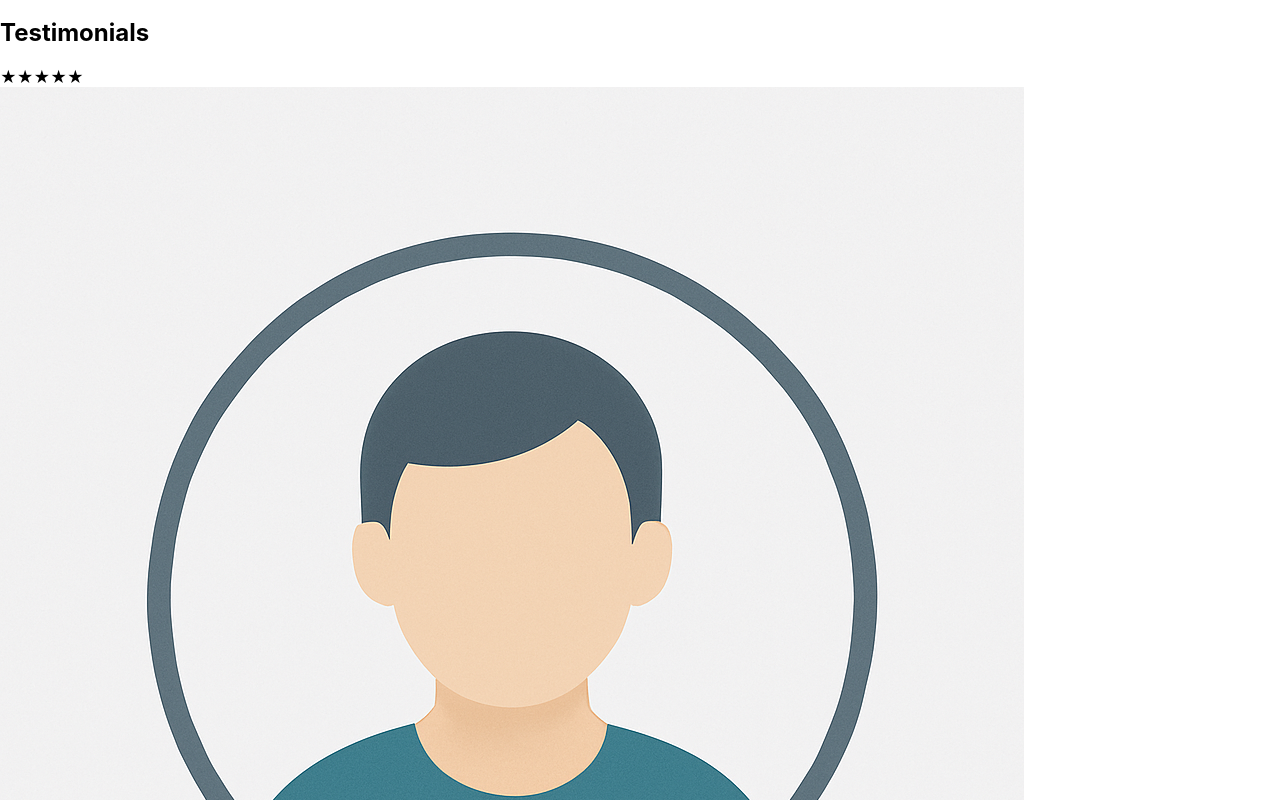
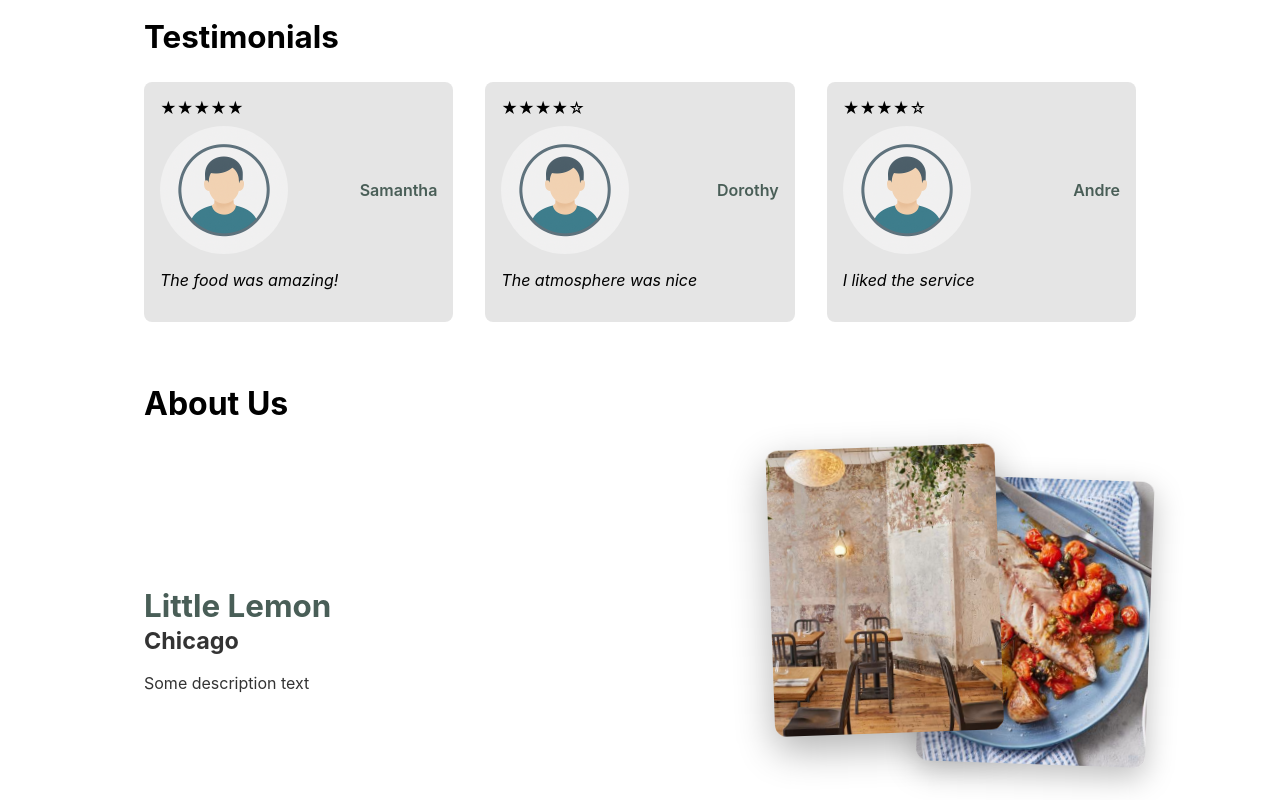
Before and after one commit to juna311/Little-Lemon-app, a React (Create React App) app: page / in a window 1280 px wide. Shown: the part 1080-1880 px from the top of the page. Built offline with nearby package versions, Linux system fonts and the light colour scheme.

Commit message:
The About section

```diff
--- a/src/About.js
+++ b/src/About.js
@@ -1,17 +1,51 @@
-import interior from "./assets/restaurantInterior.jpg"
-import food from "./assets/food.jpg"
+import interior from "./assets/restaurantInterior.jpg";
+import food from "./assets/food.jpg";
+import { useState } from "react";
 
-export default function About(){
+export default function About() {
+
+    const [front, setFront] = useState('a')
+
   return (
-        <section className="aboutSection">
-            <div className="aboutText">
+    <section className="about__section">
+      <div className="container">
+        <h2 id="about__title">About Us</h2>
+
+        <div className="about__wrapper">
+          <div className="about__content">
             <h3>Little Lemon</h3>
             <h4>Chicago</h4>
             <p>Some description text</p>
           </div>
-            <div className="aboutImg">
-                <img src={interior} alt="Little Lemon restaurant interior" />
-                <img src={food} alt="Mediterranean dish served at Little Lemon" />
+
+          <div className="about__photo">
+            <img id="interior"
+            src={interior}
+            alt="Little Lemon restaurant interior"
+            onClick={() => setFront('a')}
+            className={`about__photo--a  ${front==='a' ? 'is-front' : ''}`}
+            role="button"
+            aria-pressed={front === "a"}
+            tabIndex={0}
+            onKeyDown={(e) => {
+                if (e.key === "Enter" || e.key === " ") setFront("a");
+              }}
+            draggable="false"/>
+
+            <img id="food"
+            src={food}
+            alt="Mediterranean dish served at Little Lemon"
+            onClick={() => setFront('b')}
+            className={`about__photo--b  ${front==='b' ? 'is-front' : ''}`}
+            role="button"
+            aria-pressed={front === "b"}
+            tabIndex={0}
+            onKeyDown={(e) => {
+                if (e.key === "Enter" || e.key === " ") setFront("b");
+              }}
+            draggable="false"/>
+          </div>
+        </div>
       </div>
     </section>
   );
--- a/src/App.css
+++ b/src/App.css
@@ -59,16 +59,16 @@ button:active {
   background-color: rgba(0,0,0,.1);
 }
 
-.dish-card img {
-  aspect-ratio: 4/3;
-  object-fit: cover;
-}
-
 .dish-card .title {
   display: flex;
   justify-content: space-between;
   align-items: center;
   padding: 1rem;
+}
+
+.dish-card img {
+  aspect-ratio: 4/3;
+  object-fit: cover;
 }
 
 .dish-card span {
@@ -79,6 +79,49 @@ button:active {
 .dish-card p {
   padding: 1rem;
 }
+
+/* TESTIMONIAL CARD */
+
+.testimonial-card {
+  display: flex;
+  flex-direction: column;
+  padding: 1rem;
+  border-radius: 0.5rem;
+  border: 2px solid none;
+  background-color: rgba(0,0,0,.1);
+}
+
+.testimonial-card__meta {
+  display: flex;
+  justify-content: space-between;
+  align-items: center;
+  margin-top: 0.5rem;
+}
+
+.testimonial-card__meta h4 {
+  color: #495E57;
+  font-weight: 600;
+}
+
+.testimonial-card__photo {
+  flex: 0 0 8rem;
+  width: 8rem;
+  aspect-ratio: 1;
+  overflow: hidden;
+  border-radius: 50%;
+  display: block;
+}
+
+.testimonial-card__photo img {
+  width: 100%;
+  height: 100%;
+  object-fit: cover;
+}
+
+.testimonial-card__review {
+  font-style: italic;
+}
+
 /* HEADER STYLES */
 
 .header {
@@ -105,14 +148,17 @@ button:active {
 }
 .header a {
   text-decoration: none;
-  color: black;
+  font-weight: 600;
+  color: #495E57;
   padding: 0.5rem;
   border-radius: 4px;
   transition: background-color 0.3s ease;
 }
 
 .header a:hover {
-  background-color: cadetblue;
+  color: #F4CE14;
+  background-color: #495E57;
+;
 }
 .header img {
   max-height: 60px;
@@ -137,9 +183,9 @@ button:active {
   padding-block: clamp(3rem, 6vw, 5rem);
 }
 
-/* Inner wrapper keeps its original class name */
+
 .call-to-action .container {
-  position: relative;               /* containing block for img  */
+  position: relative;
   display: flex;
   justify-content: space-between;
   align-items: flex-start;
@@ -150,7 +196,7 @@ button:active {
   font-family: 'Markazi Text', serif;
   font-size: clamp(2.5rem, 6vw, 4rem);
   margin: 0;
-  color: #F4CE14;                   /* highlight yellow          */
+  color: #F4CE14;
 }
 .content h2 {
   font-family: 'Markazi Text', serif;
@@ -192,6 +238,111 @@ button:active {
 .specials-cta h1 {
   font-size: clamp(1.5rem, 1.2vw + 1rem, 2rem);
 }
+
+/* CUSTOMERS SAY */
+
+.customers-say {
+  margin-top: 4rem;
+}
+
+.cs-title {
+  font-size: clamp(1.5rem, 1.2vw + 1rem, 2rem);
+}
+
+.cs-grid {
+  display: grid;
+  grid-template-columns: repeat(auto-fill, minmax(18rem, 1fr));
+  gap: 2rem;
+}
+
+/* ABOUT STYLES */
+
+.about__section .container {
+  display: flex;
+  flex-direction: column;
+  padding-block: clamp(2rem, 6vw, 4rem);
+}
+
+.about__wrapper {
+  display: grid;
+  grid-template-columns: 1fr clamp(16rem, 35vw, 22rem);
+  align-items: center;
+  gap: 2rem;
+  padding-block: clamp(2rem, 6vw, 4rem);
+}
+
+
+#about__title {
+  font-size: clamp(1.5rem, 4vw, 2rem);
+  margin: 0 0 0.75rem;
+  line-height: 1.15;
+}
+
+.about__content h3 {
+  font-size: clamp(1.5rem, 1.2vw + 1rem, 2rem);
+  line-height: 1.1;
+  color: #495E57;
+  margin: 0 0 0.25rem;
+}
+
+.about__content h4 {
+  font-size: clamp(1rem, 1.2vw + 0.5rem, 1.5rem);
+  line-height: 1.2;
+  margin: 0 0 1rem;
+  color: #333;
+}
+
+.about__content p {
+  max-width: 45ch;
+  line-height: 1.6;
+  margin: 0;
+  color: #333;
+}
+
+.about__photo {
+  position: relative;
+  width: 100%;
+  aspect-ratio: 4 / 3;
+  min-height: 18rem;
+  overflow: visible;
+}
+
+.about__photo img {
+  position: absolute;
+  width: 65%;
+  aspect-ratio: 4 / 5;
+  height: auto;
+  object-fit: cover;
+  max-width: 100%;
+  border-radius: 0.75rem;
+  box-shadow: 0 10px 30px rgba(0,0,0,.25);
+  will-change: transform, box-shadow;
+  transition: transform .18s ease, box-shadow .18s;
+}
+
+.about__photo img:hover{
+  cursor: pointer;
+}
+
+.about__photo--a {
+  top: -10%;
+  left: 0;
+  transform: translate(-6%, -8%) rotate(-2deg);
+  z-index: 1;
+}
+
+.about__photo--b {
+  bottom: 0;
+  right: 0;
+  transform: translate(6%, -8%) rotate(2deg);
+  z-index: 1;
+}
+
+.about__photo .is-front {
+  z-index: 2;
+  box-shadow: 0 14px 38px rgba(0,0,0,.30)
+}
+/* FOOTER STYLES */
 
 .footer {
   grid-area: footer;
--- a/src/CustomersSay.js
+++ b/src/CustomersSay.js
@@ -4,9 +4,10 @@ import testimonials from './testimonials';
 
 export default function CustomersSay() {
     return (
-        <section>
-            <h2>Testimonials</h2>
-            <div className='card-grid'>
+        <section className='customers-say'>
+            <div className='container'>
+                <h2 className='cs-title'>Testimonials</h2>
+                <div className='cs-grid'>
                     {testimonials.map((t, i) =>
                     <TestimonialCard
                         key={i}
@@ -17,6 +18,7 @@ export default function CustomersSay() {
                     />
                 )}
                 </div>
+            </div>
         </section>
     );
 }
--- a/src/TestimonialCard.js
+++ b/src/TestimonialCard.js
@@ -5,13 +5,15 @@ export default function TestimonialCard({ rating, name, image, review }) {
   const stars = "★".repeat(rounded) + "☆".repeat(5 - rounded);
 
   return (
-    <article>
-      <span>{stars}</span>
-      <div>
-        <img src={image || defaultPhoto} alt={name} />
-        <h4>{name}</h4>
+    <article className="testimonial-card">
+      <span className="testimonial-card__rating" aria-label={`${rounded} out of 5 stars`}>{stars}</span>
+      <div className="testimonial-card__meta">
+        <div className="testimonial-card__photo">
+          <img src={image || defaultPhoto} alt={name} />
+        </div>
+        <h4 className="testimonial-card__name">{name}</h4>
       </div>
-      <p>{review}</p>
+      <p className="testimonial-card__review">{review}</p>
     </article>
   );
 }
```
Lines whose indentation alone changed are shown as unchanged.
